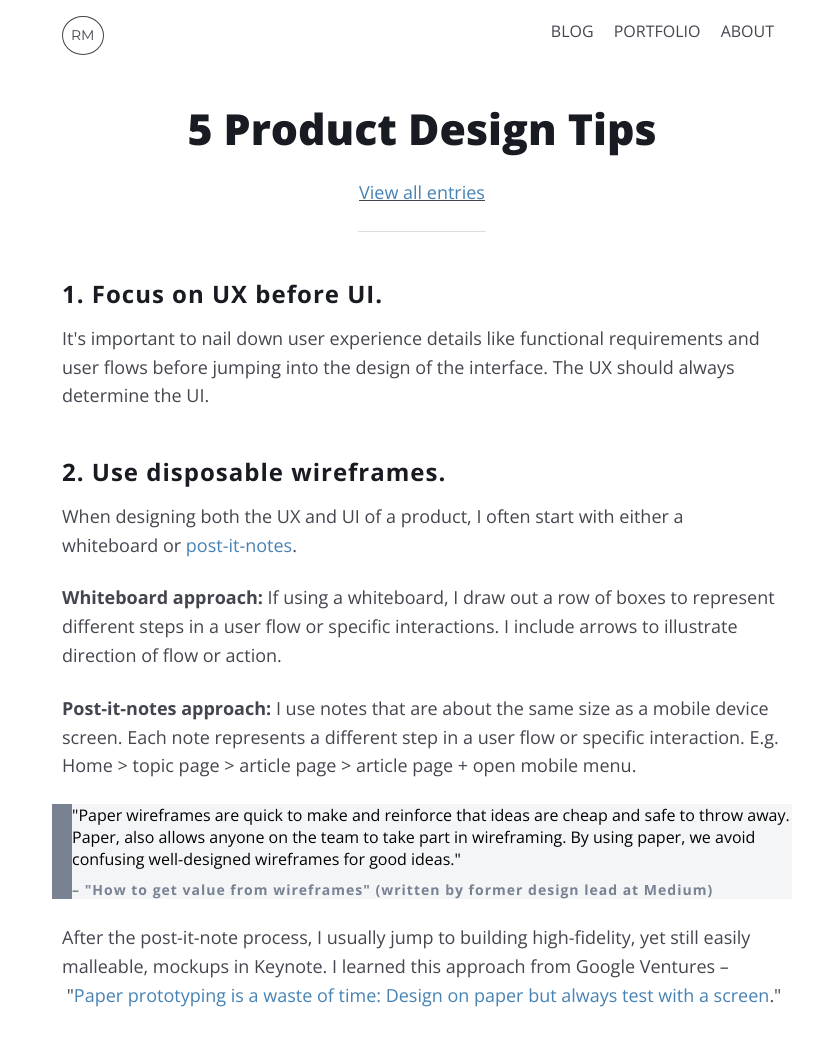
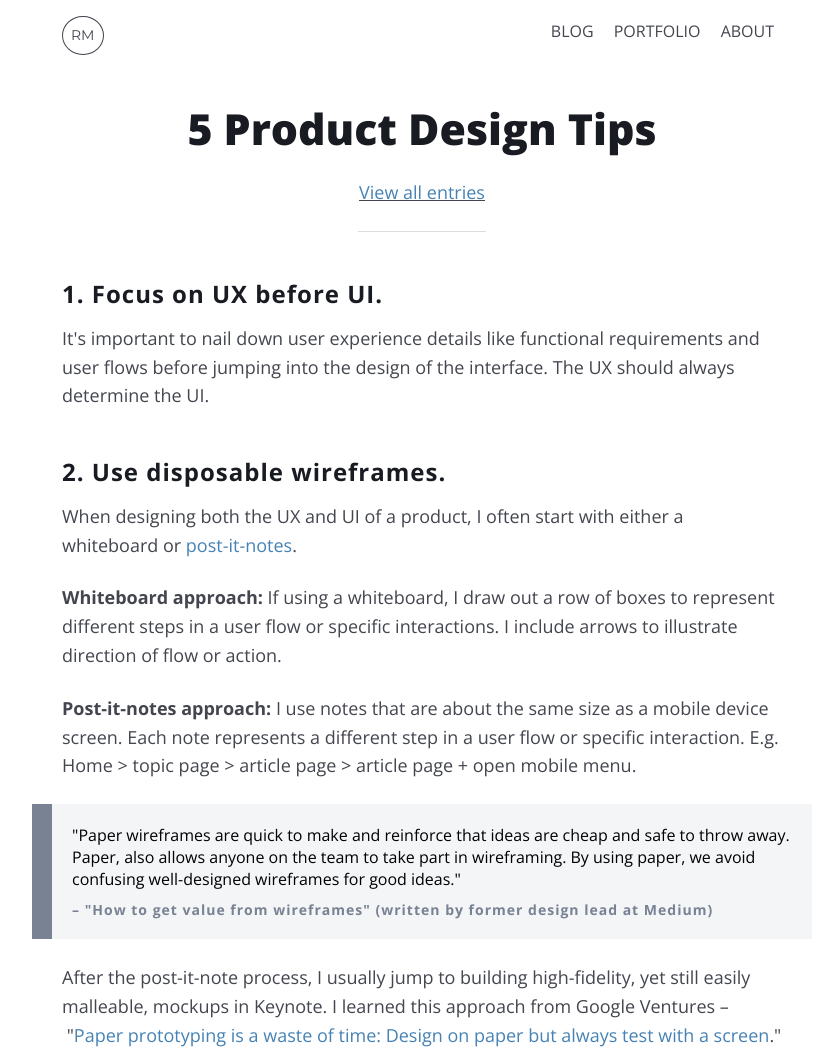
Before and after one commit to mcknightlabs/rtmup, a Jekyll site: the page built from _posts/2016-11-30-product-design-tips.md, in a window 1280 px wide. Shown: the top 1058 px of the page, without its empty margins (218-1038 px from the left). Built offline with Jekyll 4.4.1, drawn with Linux system fonts in a browser that asks for light colours; comment, search, counter and statistics services are not loaded; grey boxes are pictures that could not be loaded.

Commit message:
updates blockquote styling

```diff
--- a/scss/_article.scss
+++ b/scss/_article.scss
@@ -1,6 +1,6 @@
 article {
 	p, ul, ol, h1, h2, h3, h4, h5, .embed-container, blockquote, figcaption {
-	    padding: 0 0.9375rem;
+	    margin: 0 0.9375rem;
 	}
 	ul {
 		margin-left: 1.1rem;
@@ -164,7 +164,6 @@ article, article.b {
 			max-width: 45rem;
 		    width: 100%;
 		    margin: 0 auto 1.5rem auto;
-		    padding: 0;
 		}
 		ul {
 			max-width: 42.5rem;
--- a/stylesheets/app.css
+++ b/stylesheets/app.css
@@ -922,7 +922,7 @@ header {
 }
 /* line 2, ../scss/_article.scss */
 article p, article ul, article ol, article h1, article h2, article h3, article h4, article h5, article .embed-container, article blockquote, article figcaption {
-  padding: 0 0.9375rem;
+  margin: 0 0.9375rem;
 }
 /* line 5, ../scss/_article.scss */
 article ul {
@@ -1107,40 +1107,39 @@ article .meta, article.b .meta {
     max-width: 45rem;
     width: 100%;
     margin: 0 auto 1.5rem auto;
-    padding: 0;
   }
-  /* line 169, ../scss/_article.scss */
+  /* line 168, ../scss/_article.scss */
   article ul {
     max-width: 42.5rem;
   }
 
-  /* line 174, ../scss/_article.scss */
+  /* line 173, ../scss/_article.scss */
   article .article-title, article.b .article-title {
     font-size: 2.675rem;
   }
-  /* line 177, ../scss/_article.scss */
+  /* line 176, ../scss/_article.scss */
   article h1, article.b h1 {
     font-size: 2.675rem;
   }
-  /* line 180, ../scss/_article.scss */
+  /* line 179, ../scss/_article.scss */
   article h3, article.b h3 {
     margin: 3rem auto 1rem auto;
     font-size: 1.5rem;
   }
-  /* line 184, ../scss/_article.scss */
+  /* line 183, ../scss/_article.scss */
   article h4, article.b h4 {
     font-size: 1.25rem;
     margin: 2rem auto 0 auto;
     color: #44464f;
     font-weight: 600;
   }
-  /* line 190, ../scss/_article.scss */
+  /* line 189, ../scss/_article.scss */
   article .drop-cap, article.b .drop-cap {
     font-size: 3rem;
     padding: 1rem 2rem;
   }
 
-  /* line 195, ../scss/_article.scss */
+  /* line 194, ../scss/_article.scss */
   p, li {
     font-size: 1.125rem;
   }
```
